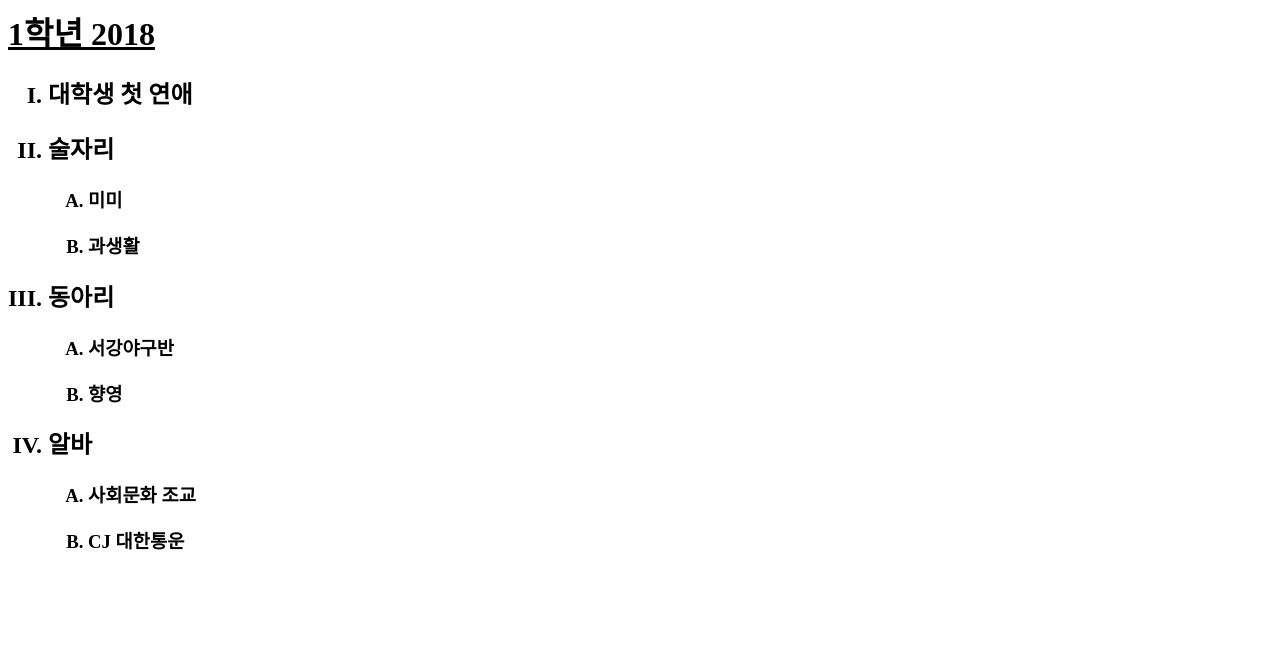
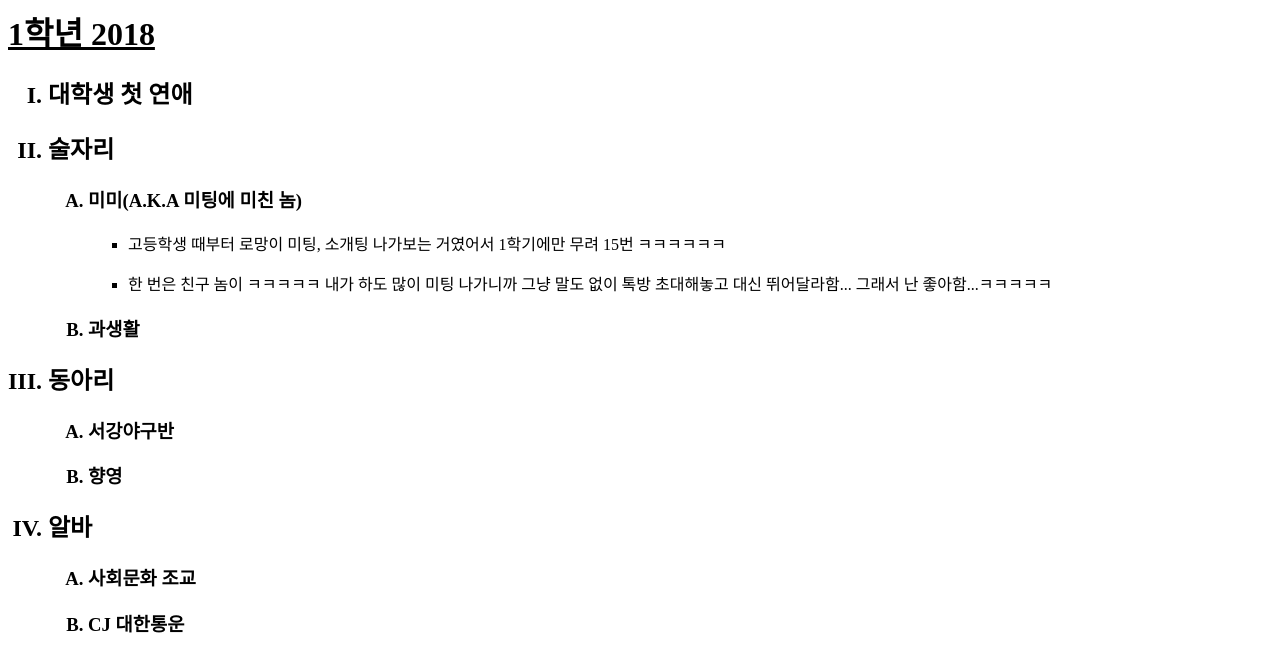
Before and after one commit to ghunkim9/Ghun-s-Happy-Campus-Life, a plain HTML site: page first.html in a window 1280 px wide. Drawn offline with Linux system fonts and the light colour scheme.

Commit message:
Add files via upload

```diff
--- a/first.html
+++ b/first.html
@@ -10,7 +10,13 @@
 	<h2><li>대학생 첫 연애</li></h2>
 	<h2><li>술자리</li></h2>
 <ol type="A">
-	<h3><li>미미</li></h3>
+	<h3><li>미미(A.K.A 미팅에 미친 놈)</li></h3>
+	<ul>
+		<li><p>고등학생 때부터 로망이 미팅, 소개팅 나가보는 거였어서 1학기에만 무려 15번 ㅋㅋㅋㅋㅋㅋ</p>
+		<li><p>한 번은 친구 놈이 ㅋㅋㅋㅋㅋ 내가 하도 많이 미팅 나가니까 그냥 말도 없이
+		톡방 초대해놓고 대신 뛰어달라함...
+		그래서 난 좋아함...ㅋㅋㅋㅋㅋ</li></p></li>
+	</ul>
 	<h3><li>과생활</li></h3>
 </ol>
 	<h2><li>동아리</li></h2>
```
Also changed, not shown: index.html (+5 -4 lines), 특급전사.jpg (added).
